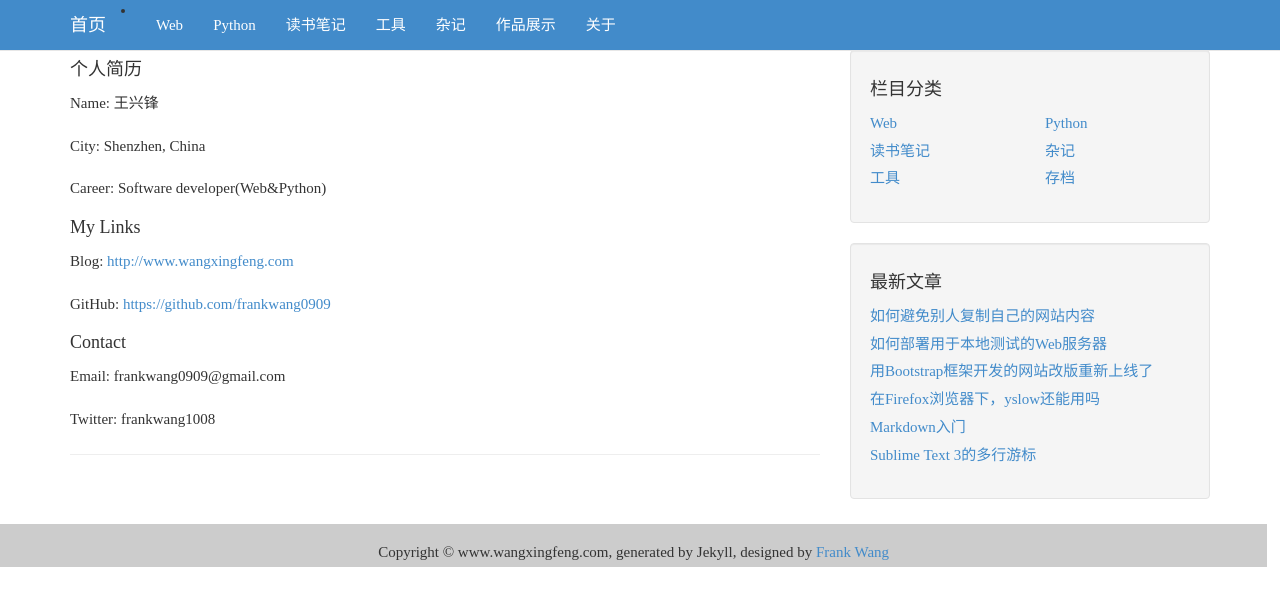
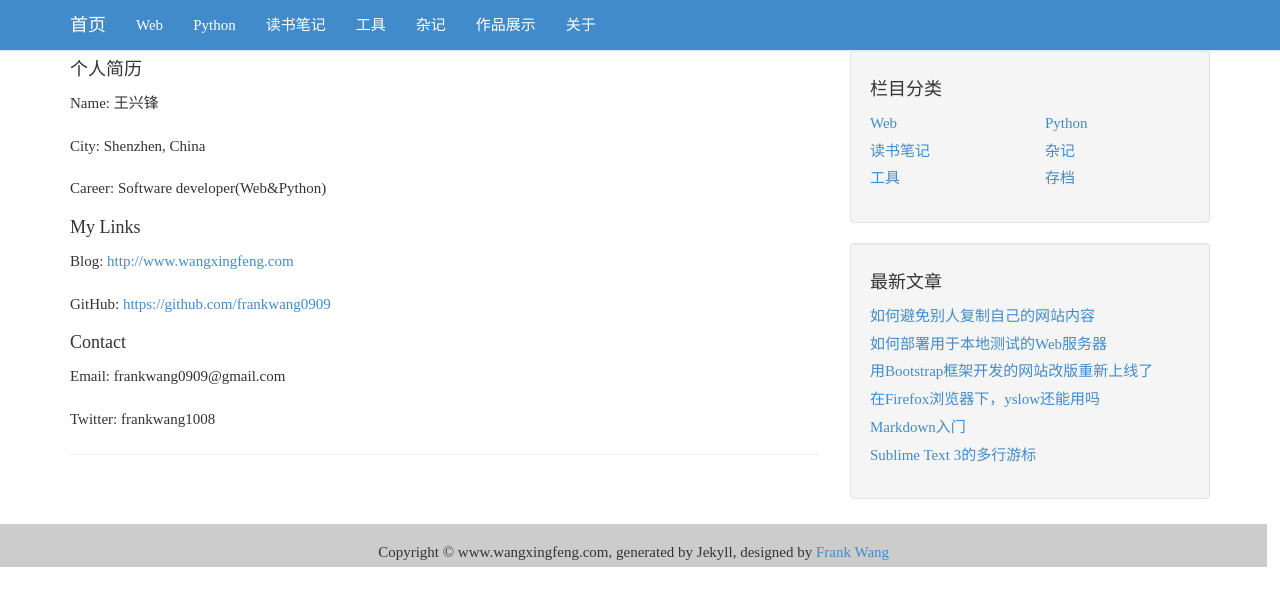
Before and after one commit to frankwang0909/blog_v1.0, a Jekyll site: the page built from about.md, in a window 1280 px wide. Shown: the top 606 px of the page. Built offline with Jekyll 4.4.1, drawn with Linux system fonts in a browser that asks for light colours; nearby versions of some CDN libraries.

Commit message:
Revert "修改导航首页"
This reverts commit 59c86f65c3066fb6b62211198eec083248c9d724.

```diff
--- a/_layouts/default.html
+++ b/_layouts/default.html
@@ -32,7 +32,7 @@
             <span class="icon-bar"></span>
             <span class="icon-bar"></span>
           </button>
-          <li><a class="navbar-brand" href="/">首页</a></li>
+          <a class="navbar-brand" href="/">首页</a>
         </div>
         <!-- Collect the nav links, forms, and other content for toggling -->
         <div class="collapse navbar-collapse" id="bs-example-navbar-collapse-1">
```
